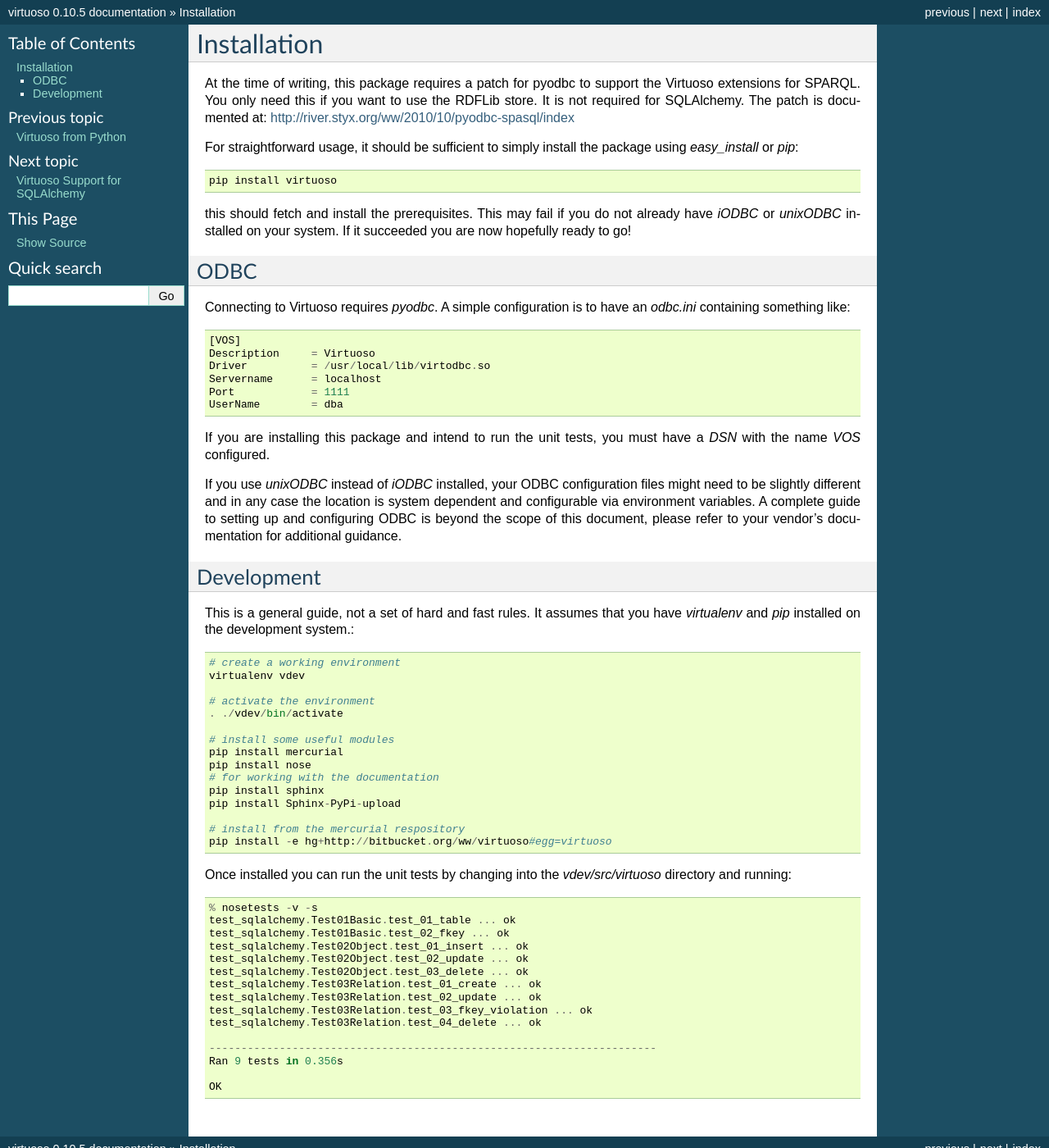
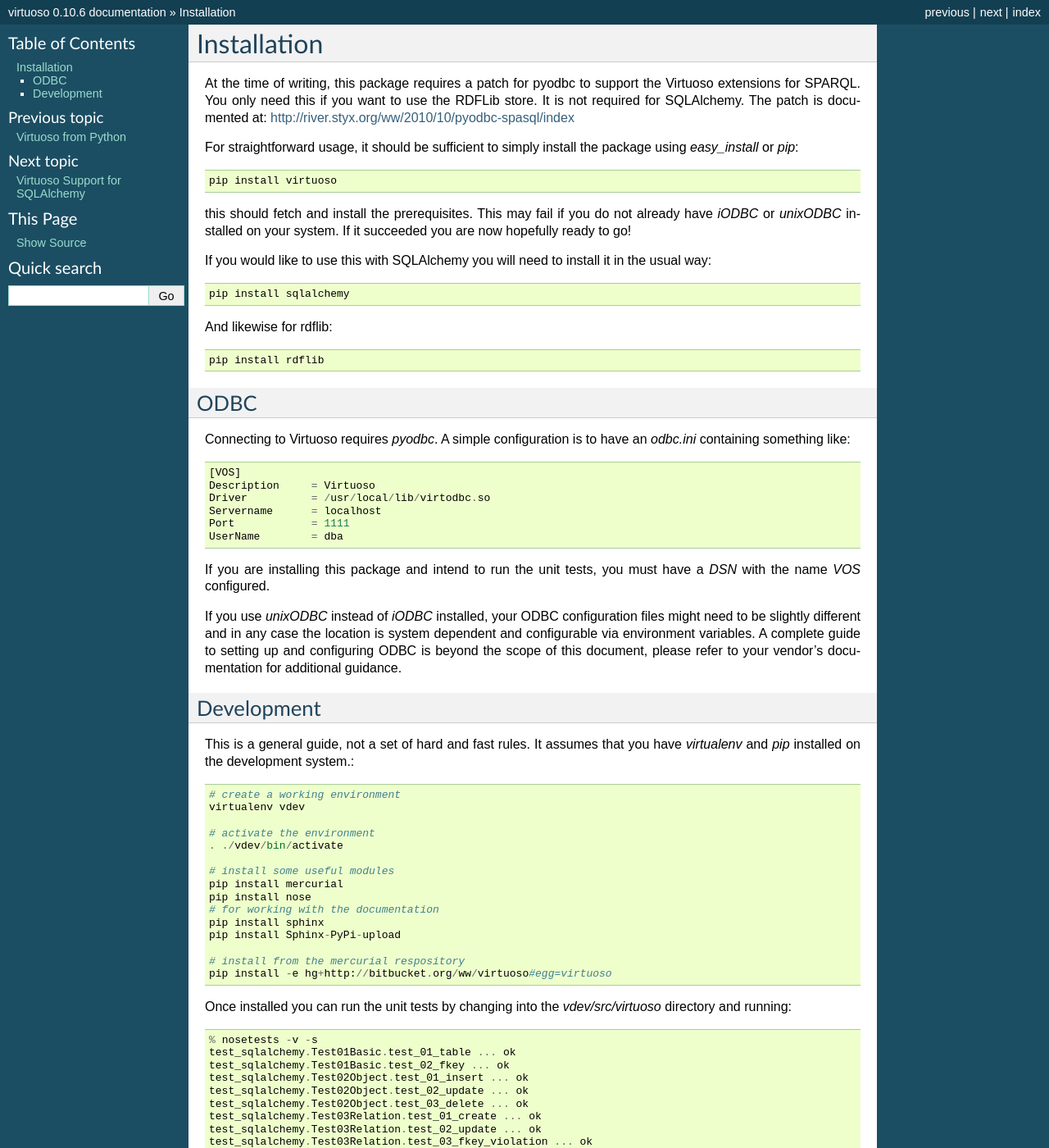
Before and after one commit to maparent/virtuoso-python, a Sphinx documentation site: the page built from docs/installation.txt, in a window 1280 px wide and 1400 px high. Shown: the whole window at 82% size. Built offline with Sphinx 7.4.7, drawn with Linux system fonts in a browser that asks for light colours; some of the changed text lies outside the part shown.

```diff
--- a/docs/installation.txt
+++ b/docs/installation.txt
@@ -15,6 +15,15 @@ the package using *easy_install* or *pip*::
 this should fetch and install the prerequisites. This may fail if you
 do not already have *iODBC* or *unixODBC* installed on your system. If
 it succeeded you are now hopefully ready to go!
+
+If you would like to use this with SQLAlchemy you will need to install
+it in the usual way::
+
+    pip install sqlalchemy
+
+And likewise for rdflib::
+
+    pip install rdflib
 
 ODBC
 ----
--- a/setup.py
+++ b/setup.py
@@ -1,7 +1,7 @@
 from setuptools import setup, find_packages
 import sys, os
 
-version = '0.10.5'
+version = '0.10.6'
 try:
     from mercurial import ui, hg, error
     repo = hg.repository(ui.ui(), ".")
```
Also changed, not shown: docs/rdflib.txt (+17 -6 lines), 2 other files.
